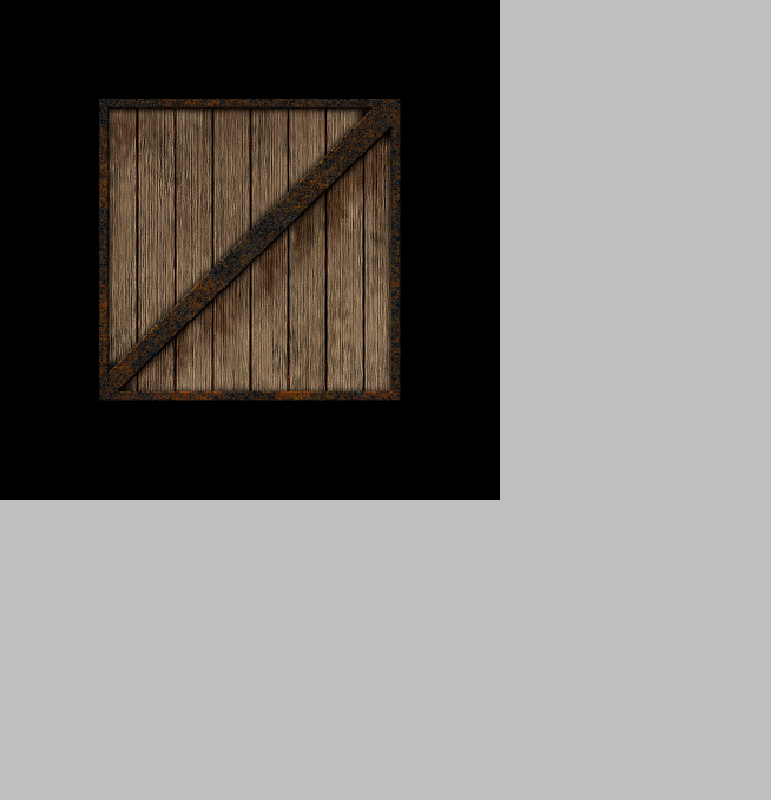
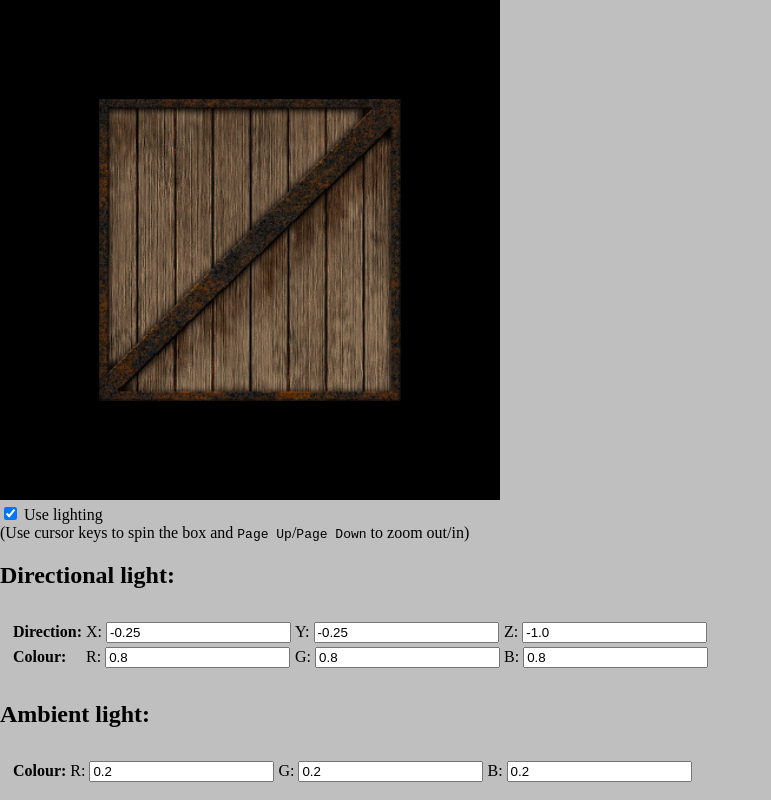
Before and after one commit to s3c0nDD/webGL-project, a website: page index.html in a window 1280 px wide. Shown: the whole page, without its empty margins (0-771 px from the left). Drawn offline with Linux system fonts and the light colour scheme; animation ran at ten frames a second.

Commit message:
add light and options to change it's params

```diff
--- a/index.html
+++ b/index.html
@@ -17,6 +17,38 @@
 <body onload="webGLStart();">
     <canvas id="canvas" style="border: none;" width="500" height="500"></canvas>
 
+    <br />
+    <input type="checkbox" id="lighting" checked /> Use lighting<br/>
+    (Use cursor keys to spin the box and <code>Page Up</code>/<code>Page Down</code> to zoom out/in)
+
+    <br/>
+    <h2>Directional light:</h2>
+
+    <table style="border: 0; padding: 10px;">
+        <tr>
+            <td><b>Direction:</b>
+            <td>X: <input type="text" id="lightDirectionX" value="-0.25" />
+            <td>Y: <input type="text" id="lightDirectionY" value="-0.25" />
+            <td>Z: <input type="text" id="lightDirectionZ" value="-1.0" />
+        </tr>
+        <tr>
+            <td><b>Colour:</b>
+            <td>R: <input type="text" id="directionalR" value="0.8" />
+            <td>G: <input type="text" id="directionalG" value="0.8" />
+            <td>B: <input type="text" id="directionalB" value="0.8" />
+        </tr>
+    </table>
+
+    <h2>Ambient light:</h2>
+    <table style="border: 0; padding: 10px;">
+        <tr>
+            <td><b>Colour:</b>
+            <td>R: <input type="text" id="ambientR" value="0.2" />
+            <td>G: <input type="text" id="ambientG" value="0.2" />
+            <td>B: <input type="text" id="ambientB" value="0.2" />
+        </tr>
+    </table>
+
     <!-- LIBS -->
     <script src="vendors/glMatrix-0.9.5.min.js"></script>
     <script src="vendors/webgl-utils.js"></script>
@@ -26,26 +58,46 @@
         precision mediump float;
 
         varying vec2 vTextureCoord;
+        varying vec3 vLightWeighting;
 
         uniform sampler2D uSampler;
 
         void main(void) {
-            gl_FragColor = texture2D(uSampler, vec2(vTextureCoord.s, vTextureCoord.t));
+            vec4 textureColor = texture2D(uSampler, vec2(vTextureCoord.s, vTextureCoord.t));
+            gl_FragColor = vec4(textureColor.rgb * vLightWeighting, textureColor.a);
         }
     </script>
 
     <script id="shader-vs" type="x-shader/x-vertex">
         attribute vec3 aVertexPosition;
+        attribute vec3 aVertexNormal;
         attribute vec2 aTextureCoord;
 
         uniform mat4 uMVMatrix;
         uniform mat4 uPMatrix;
+        uniform mat3 uNMatrix;
+
+        uniform vec3 uAmbientColor;
+
+        uniform vec3 uLightingDirection;
+        uniform vec3 uDirectionalColor;
+
+        uniform bool uUseLighting;
 
         varying vec2 vTextureCoord;
+        varying vec3 vLightWeighting;
 
         void main(void) {
             gl_Position = uPMatrix * uMVMatrix * vec4(aVertexPosition, 1.0);
             vTextureCoord = aTextureCoord;
+
+            if (!uUseLighting) {
+                vLightWeighting = vec3(1.0, 1.0, 1.0);
+            } else {
+                vec3 transformedNormal = uNMatrix * aVertexNormal;
+                float directionalLightWeighting = max(dot(transformedNormal, uLightingDirection), 0.0);
+                vLightWeighting = uAmbientColor + uDirectionalColor * directionalLightWeighting;
+            }
         }
     </script>
 
--- a/js/loadBuffers.js
+++ b/js/loadBuffers.js
@@ -40,6 +40,44 @@ function initBuffers() {
     gl.bufferData(gl.ARRAY_BUFFER, new Float32Array(vertices), gl.STATIC_DRAW);
     cubeVertexPositionBuffer.itemSize = 3;
     cubeVertexPositionBuffer.numItems = 24;
+
+    cubeVertexNormalBuffer = gl.createBuffer();
+    gl.bindBuffer(gl.ARRAY_BUFFER, cubeVertexNormalBuffer);
+    var vertexNormals = [
+        // Front face
+         0.0,  0.0,  1.0,
+         0.0,  0.0,  1.0,
+         0.0,  0.0,  1.0,
+         0.0,  0.0,  1.0,
+        // Back face
+         0.0,  0.0, -1.0,
+         0.0,  0.0, -1.0,
+         0.0,  0.0, -1.0,
+         0.0,  0.0, -1.0,
+        // Top face
+         0.0,  1.0,  0.0,
+         0.0,  1.0,  0.0,
+         0.0,  1.0,  0.0,
+         0.0,  1.0,  0.0,
+        // Bottom face
+         0.0, -1.0,  0.0,
+         0.0, -1.0,  0.0,
+         0.0, -1.0,  0.0,
+         0.0, -1.0,  0.0,
+        // Right face
+         1.0,  0.0,  0.0,
+         1.0,  0.0,  0.0,
+         1.0,  0.0,  0.0,
+         1.0,  0.0,  0.0,
+        // Left face
+        -1.0,  0.0,  0.0,
+        -1.0,  0.0,  0.0,
+        -1.0,  0.0,  0.0,
+        -1.0,  0.0,  0.0
+    ];
+    gl.bufferData(gl.ARRAY_BUFFER, new Float32Array(vertexNormals), gl.STATIC_DRAW);
+    cubeVertexNormalBuffer.itemSize = 3;
+    cubeVertexNormalBuffer.numItems = 24;
 
     cubeVertexTextureCoordBuffer = gl.createBuffer();
     gl.bindBuffer(gl.ARRAY_BUFFER, cubeVertexTextureCoordBuffer);
--- a/js/loadShaders.js
+++ b/js/loadShaders.js
@@ -53,10 +53,18 @@ function initShaders() {
     shaderProgram.vertexPositionAttribute = gl.getAttribLocation(shaderProgram, "aVertexPosition");
     gl.enableVertexAttribArray(shaderProgram.vertexPositionAttribute);
 
+    shaderProgram.vertexNormalAttribute = gl.getAttribLocation(shaderProgram, "aVertexNormal");
+    gl.enableVertexAttribArray(shaderProgram.vertexNormalAttribute);
+
     shaderProgram.textureCoordAttribute = gl.getAttribLocation(shaderProgram, "aTextureCoord");
     gl.enableVertexAttribArray(shaderProgram.textureCoordAttribute);
 
     shaderProgram.pMatrixUniform = gl.getUniformLocation(shaderProgram, "uPMatrix");
     shaderProgram.mvMatrixUniform = gl.getUniformLocation(shaderProgram, "uMVMatrix");
+    shaderProgram.nMatrixUniform = gl.getUniformLocation(shaderProgram, "uNMatrix");
     shaderProgram.samplerUniform = gl.getUniformLocation(shaderProgram, "uSampler");
+    shaderProgram.useLightingUniform = gl.getUniformLocation(shaderProgram, "uUseLighting");
+    shaderProgram.ambientColorUniform = gl.getUniformLocation(shaderProgram, "uAmbientColor");
+    shaderProgram.lightingDirectionUniform = gl.getUniformLocation(shaderProgram, "uLightingDirection");
+    shaderProgram.directionalColorUniform = gl.getUniformLocation(shaderProgram, "uDirectionalColor");
 }
--- a/js/loadTextures.js
+++ b/js/loadTextures.js
@@ -1,39 +1,23 @@
-function handleLoadedTexture(textures) {
+function handleLoadedTexture(texture) {
     gl.pixelStorei(gl.UNPACK_FLIP_Y_WEBGL, true);
 
-    gl.bindTexture(gl.TEXTURE_2D, textures[0]);
-    gl.texImage2D(gl.TEXTURE_2D, 0, gl.RGBA, gl.RGBA, gl.UNSIGNED_BYTE, textures[0].image);
-    gl.texParameteri(gl.TEXTURE_2D, gl.TEXTURE_MAG_FILTER, gl.NEAREST);
-    gl.texParameteri(gl.TEXTURE_2D, gl.TEXTURE_MIN_FILTER, gl.NEAREST);
-
-    gl.bindTexture(gl.TEXTURE_2D, textures[1]);
-    gl.texImage2D(gl.TEXTURE_2D, 0, gl.RGBA, gl.RGBA, gl.UNSIGNED_BYTE, textures[1].image);
-    gl.texParameteri(gl.TEXTURE_2D, gl.TEXTURE_MAG_FILTER, gl.LINEAR);
-    gl.texParameteri(gl.TEXTURE_2D, gl.TEXTURE_MIN_FILTER, gl.LINEAR);
-
-    gl.bindTexture(gl.TEXTURE_2D, textures[2]);
-    gl.texImage2D(gl.TEXTURE_2D, 0, gl.RGBA, gl.RGBA, gl.UNSIGNED_BYTE, textures[2].image);
+    gl.bindTexture(gl.TEXTURE_2D, texture);
+    gl.texImage2D(gl.TEXTURE_2D, 0, gl.RGBA, gl.RGBA, gl.UNSIGNED_BYTE, texture.image);
     gl.texParameteri(gl.TEXTURE_2D, gl.TEXTURE_MAG_FILTER, gl.LINEAR);
     gl.texParameteri(gl.TEXTURE_2D, gl.TEXTURE_MIN_FILTER, gl.LINEAR_MIPMAP_NEAREST);
-
     gl.generateMipmap(gl.TEXTURE_2D);
 
     gl.bindTexture(gl.TEXTURE_2D, null);
 }
 
-var crateTextures = Array();
+var crateTexture;
 
 function initTexture() {
-    var crateImage = new Image();
-
-    for (var i = 0; i < 3; i++) {
-        var texture = gl.createTexture();
-        texture.image = crateImage;
-        crateTextures.push(texture);
+    crateTexture = gl.createTexture();
+    crateTexture.image = new Image();
+    crateTexture.image.onload = function () {
+        handleLoadedTexture(crateTexture)
     }
 
-    crateImage.onload = function() {
-        handleLoadedTexture(crateTextures)
-    }
-    crateImage.src = "../textures/crate.gif";
+    crateTexture.image.src = "../textures/crate.gif";
 }
--- a/js/main.js
+++ b/js/main.js
@@ -31,6 +31,11 @@ function mvPopMatrix() {
 function setMatrixUniforms() {
     gl.uniformMatrix4fv(shaderProgram.pMatrixUniform, false, pMatrix);
     gl.uniformMatrix4fv(shaderProgram.mvMatrixUniform, false, mvMatrix);
+
+    var normalMatrix = mat3.create();
+    mat4.toInverseMat3(mvMatrix, normalMatrix);
+    mat3.transpose(normalMatrix);
+    gl.uniformMatrix3fv(shaderProgram.nMatrixUniform, false, normalMatrix);
 }
 
 function degToRad(degrees) {
@@ -42,19 +47,11 @@ var xSpeed = 0;
 var yRot = 0;
 var ySpeed = 0;
 var z = -5.0;
-var filter = 0; // tex filtering type 0-2
 
 var currentlyPressedKeys = {};
 
 function handleKeyDown(event) {
     currentlyPressedKeys[event.keyCode] = true;
-
-    if (String.fromCharCode(event.keyCode) == "F") {
-        filter += 1;
-        if (filter == 3) {
-            filter = 0;
-        }
-    }
 }
 
 function handleKeyUp(event) {
@@ -104,12 +101,43 @@ function drawScene() {
     gl.bindBuffer(gl.ARRAY_BUFFER, cubeVertexPositionBuffer);
     gl.vertexAttribPointer(shaderProgram.vertexPositionAttribute, cubeVertexPositionBuffer.itemSize, gl.FLOAT, false, 0, 0);
 
+    gl.bindBuffer(gl.ARRAY_BUFFER, cubeVertexNormalBuffer);
+    gl.vertexAttribPointer(shaderProgram.vertexNormalAttribute, cubeVertexNormalBuffer.itemSize, gl.FLOAT, false, 0, 0);
+
     gl.bindBuffer(gl.ARRAY_BUFFER, cubeVertexTextureCoordBuffer);
     gl.vertexAttribPointer(shaderProgram.textureCoordAttribute, cubeVertexTextureCoordBuffer.itemSize, gl.FLOAT, false, 0, 0);
 
     gl.activeTexture(gl.TEXTURE0);
-    gl.bindTexture(gl.TEXTURE_2D, crateTextures[filter]);
+    gl.bindTexture(gl.TEXTURE_2D, crateTexture);
     gl.uniform1i(shaderProgram.samplerUniform, 0);
+
+    var lighting = document.getElementById("lighting").checked;
+    gl.uniform1i(shaderProgram.useLightingUniform, lighting);
+    if (lighting) {
+        gl.uniform3f(
+            shaderProgram.ambientColorUniform,
+            parseFloat(document.getElementById("ambientR").value),
+            parseFloat(document.getElementById("ambientG").value),
+            parseFloat(document.getElementById("ambientB").value)
+        );
+
+        var lightingDirection = [
+            parseFloat(document.getElementById("lightDirectionX").value),
+            parseFloat(document.getElementById("lightDirectionY").value),
+            parseFloat(document.getElementById("lightDirectionZ").value)
+        ];
+        var adjustedLD = vec3.create();
+        vec3.normalize(lightingDirection, adjustedLD);
+        vec3.scale(adjustedLD, -1);
+        gl.uniform3fv(shaderProgram.lightingDirectionUniform, adjustedLD);
+
+        gl.uniform3f(
+            shaderProgram.directionalColorUniform,
+            parseFloat(document.getElementById("directionalR").value),
+            parseFloat(document.getElementById("directionalG").value),
+            parseFloat(document.getElementById("directionalB").value)
+        );
+    }
 
     gl.bindBuffer(gl.ELEMENT_ARRAY_BUFFER, cubeVertexIndexBuffer);
     setMatrixUniforms();
```
